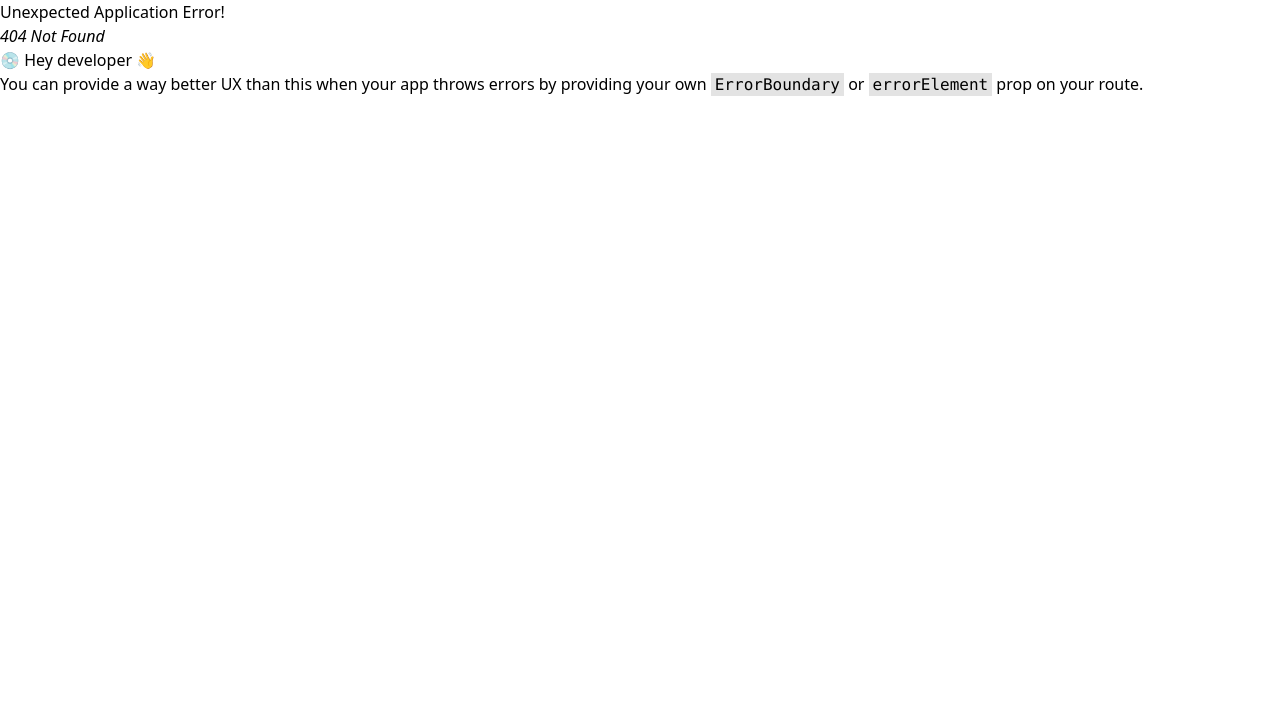
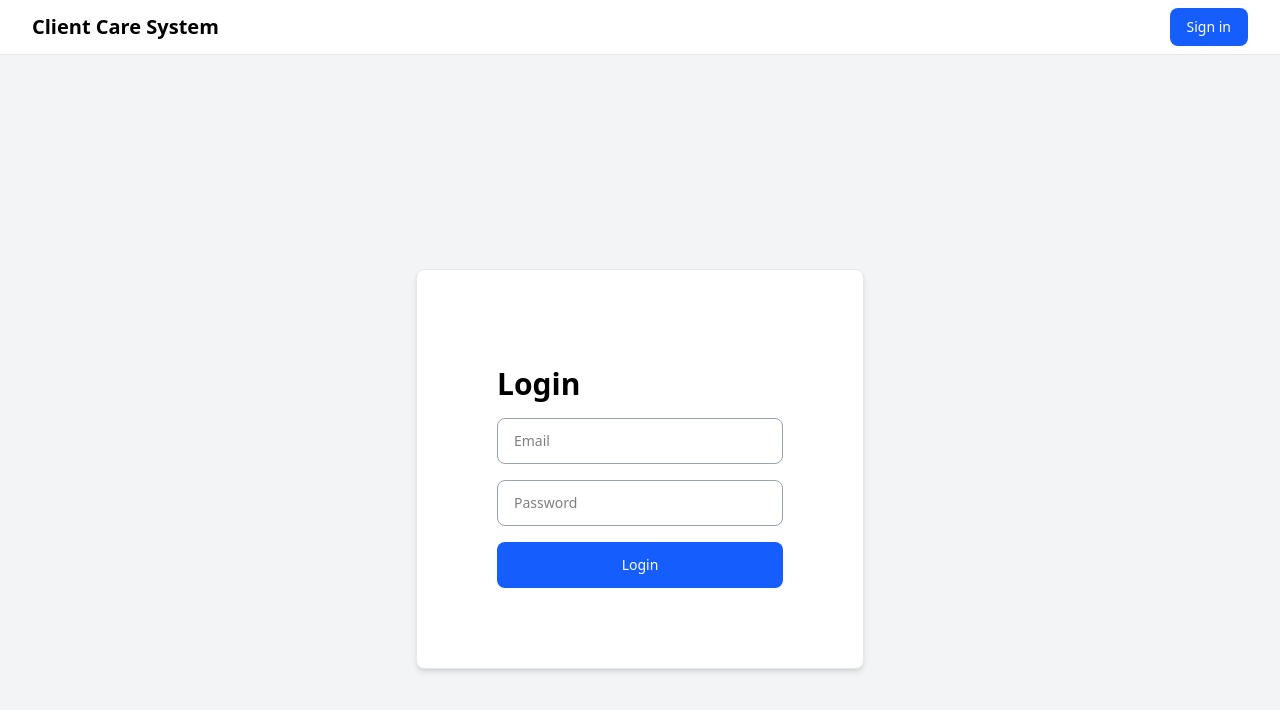
Before and after one commit to jameskiongo/client-care, a React (Vite) app in the folder frontend/: page /login in a window 1280 px wide. Before the commit this address had no page. Shown: the top 710 px of the page. Built offline with nearby package versions, Linux system fonts and the light colour scheme.

Commit message:
created navigation bar
added new buttons on navbar

```diff
--- a/frontend/src/App.jsx
+++ b/frontend/src/App.jsx
@@ -1,4 +1,5 @@
 import HomePage from "./pages/HomePage";
+import LandingPage from "./pages/LandingPage";
 import LoginPage from "./pages/LoginPage";
 import Root from "./pages/Root";
 import AuthProvider from "./utils/AuthProvider";
@@ -13,8 +14,9 @@ import {
 const router = createBrowserRouter(
   createRoutesFromElements(
     <Route path="/" element={<Root />}>
-      <Route index element={<LoginPage />} />
+      <Route index element={<LandingPage />} />
       {/* <Route path="*" element={<NotFoundPage />} /> */}
+      <Route path="/login" element={<LoginPage />} />
       <Route element={<PrivateRoutes />}>
         <Route path="/dashboard" element={<HomePage />} />
       </Route>
--- /dev/null
+++ b/frontend/src/components/Navbar.jsx
@@ -0,0 +1,108 @@
+import { Link } from "react-router";
+import { useNavigate } from "react-router";
+import { useAuth } from "../utils/AuthProvider";
+
+function Navbar() {
+  const navigate = useNavigate();
+  const { logout } = useAuth();
+  const accessToken = localStorage.getItem("accessToken");
+  const handleLogout = () => {
+    logout();
+    localStorage.removeItem("accessToken");
+    localStorage.removeItem("refreshToken");
+    navigate("/login");
+  };
+  return (
+    <div>
+      {/* ========== HEADER ========== */}
+      <header className="flex flex-wrap  md:justify-start md:flex-nowrap z-50 w-full bg-white border-b border-gray-200">
+        <nav className="relative max-w-[85rem] w-full mx-auto md:flex md:items-center md:justify-between md:gap-3 py-2 px-4 sm:px-6 lg:px-8">
+          <div className="flex justify-between items-center gap-x-1">
+            <Link
+              className="flex-none font-semibold text-xl text-black focus:outline-hidden focus:opacity-80"
+              aria-label="Brand"
+              to="/"
+            >
+              Client Care System
+            </Link>
+          </div>
+
+          <div
+            id="hs-header-base"
+            className="hs-collapse hidden overflow-hidden transition-all duration-300 basis-full grow md:block "
+            aria-labelledby="hs-header-base-collapse"
+          >
+            <div className="overflow-hidden overflow-y-auto max-h-[75vh] [&::-webkit-scrollbar]:w-2 [&::-webkit-scrollbar-thumb]:rounded-full [&::-webkit-scrollbar-track]:bg-gray-100 [&::-webkit-scrollbar-thumb]:bg-gray-300">
+              <div className="py-2 md:py-0  flex flex-col md:flex-row md:items-center gap-0.5 md:gap-1">
+                <div className="grow">
+                  {/* <div className="flex flex-col md:flex-row md:justify-end md:items-center gap-0.5 md:gap-1"> */}
+                  {/* <Link */}
+                  {/*   className="p-2 flex items-center text-sm text-gray-800 hover:bg-gray-100 rounded-lg focus:outline-hidden focus:bg-gray-100" */}
+                  {/*   to="/" */}
+                  {/* > */}
+                  {/*   dashboard */}
+                  {/* </Link> */}
+                  {/* </div> */}
+                </div>
+
+                <div className="my-2 md:my-0 md:mx-2">
+                  {/* <div className="w-full h-px md:w-px md:h-4 bg-gray-100 md:bg-gray-300"></div> */}
+                </div>
+
+                {/* Button Group */}
+                <div className=" flex flex-wrap items-center gap-x-1.5">
+                  {!accessToken ? (
+                    <>
+                      <Link
+                        to="/login"
+                        className="py-2 px-4 inline-flex justify-center items-center gap-x-2 text-sm font-medium rounded-lg border border-transparent bg-blue-600 text-white hover:bg-blue-700 focus:outline-hidden focus:bg-blue-700 disabled:opacity-50 disabled:pointer-events-none"
+                      >
+                        Sign in
+                      </Link>
+                    </>
+                  ) : (
+                    <>
+                      <div className="flex flex-col md:flex-row md:justify-end md:items-center gap-0.5 md:gap-1">
+                        <Link
+                          className="p-2 capitalize flex items-center text-sm text-gray-800 hover:bg-gray-100 rounded-lg focus:outline-hidden focus:bg-gray-100"
+                          to="/dashboard"
+                        >
+                          Create New Program
+                        </Link>
+                        <Link
+                          className="p-2 capitalize flex items-center text-sm text-gray-800 hover:bg-gray-100 rounded-lg focus:outline-hidden focus:bg-gray-100"
+                          to="#"
+                        >
+                          Add New Client
+                        </Link>
+
+                        <Link
+                          className="p-2 capitalize flex items-center text-sm text-gray-800 hover:bg-gray-100 rounded-lg focus:outline-hidden focus:bg-gray-100"
+                          to="/dashboard"
+                        >
+                          dashboard
+                        </Link>
+                      </div>
+
+                      <Link
+                        onClick={handleLogout}
+                        className="py-2 px-4 inline-flex justify-center items-center gap-x-2 text-sm font-medium rounded-lg border border-transparent bg-blue-600 text-white hover:bg-blue-700 focus:outline-hidden focus:bg-blue-700 disabled:opacity-50 disabled:pointer-events-none"
+                      >
+                        Logout
+                      </Link>
+                    </>
+                  )}
+                </div>
+                {/* End Button Group */}
+              </div>
+            </div>
+          </div>
+          {/* End Collapse */}
+        </nav>
+      </header>
+      {/* ========== END HEADER ========== */}
+    </div>
+  );
+}
+
+export default Navbar;
--- a/frontend/src/pages/HomePage.jsx
+++ b/frontend/src/pages/HomePage.jsx
@@ -1,5 +1,11 @@
 function HomePage() {
-  return <div className="">HomePage</div>;
+  return (
+    <div>
+      <div className="max-w-[85rem] h-full flex items-center justify-center  mx-auto px-4 sm:px-6 lg:px-8">
+        HomePage
+      </div>
+    </div>
+  );
 }
 
 export default HomePage;
--- a/frontend/src/pages/LandingPage.jsx
+++ b/frontend/src/pages/LandingPage.jsx
@@ -1,5 +1,45 @@
 function LandingPage() {
-  return <div className="">LandingPage</div>;
+  return (
+    <div className="min-h-screen flex items-center justify-center bg-gray-100">
+      {/* Hero */}
+      <div className="max-w-[85rem] h-full flex items-center justify-center  mx-auto px-4 sm:px-6 lg:px-8">
+        {/* Grid */}
+        <div className="grid lg:grid-cols-7 lg:gap-x-8 xl:gap-x-12 lg:items-center">
+          <div className="lg:col-span-3">
+            <h1 className="block text-3xl font-bold text-gray-800 sm:text-4xl md:text-5xl lg:text-6xl">
+              Client care system
+            </h1>
+            {/* <p className="mt-3 text-lg text-gray-800"> */}
+            {/*   Health program management system for enrolling and tracking client */}
+            {/*   information */}
+            {/* </p> */}
+            <div>
+              <p className="my-6 text-lg text-gray-800">
+                A streamlined health program management system designed for
+                healthcare providers to efficiently register clients, enroll
+                them in various health programs, and manage their profiles. The
+                system offers secure API endpoints for seamless integration with
+                other platforms, ensuring accurate tracking and improved
+                coordination of healthcare services.
+              </p>
+            </div>
+          </div>
+          {/* End Col */}
+
+          <div className="lg:col-span-4 mt-10 lg:mt-0">
+            <img
+              className="w-full rounded-xl"
+              src="https://thumbs.dreamstime.com/b/medical-hospital-healthcare-vector-infographics-doctors-departments-poster-cardiology-heart-pills-stethoscope-88016897.jpg"
+              alt="Hero Image"
+            />
+          </div>
+          {/* End Col */}
+        </div>
+        {/* End Grid */}
+      </div>
+      {/* End Hero */}
+    </div>
+  );
 }
 
 export default LandingPage;
--- a/frontend/src/pages/LoginPage.jsx
+++ b/frontend/src/pages/LoginPage.jsx
@@ -1,4 +1,5 @@
 import { useFormik } from "formik";
+import { Link } from "react-router";
 import { useAuth } from "../utils/AuthProvider";
 import { useNavigate } from "react-router";
 import toast from "react-hot-toast";
@@ -34,23 +35,15 @@ function LoginPage() {
   });
 
   return (
-    <div className="min-h-screen flex items-center justify-center bg-gray-100">
-      {/* Hero */}
-      <div className="max-w-[85rem] h-full flex items-center justify-center  mx-auto px-4 sm:px-6 lg:px-8">
+    <div className="min-h-screen w-full flex items-center justify-center bg-gray-100">
+      <div className="mt-7 w-full max-w-md border border-gray-200 rounded-lg shadow-md p-20 bg-white">
         {/* Grid */}
-        <div className="grid lg:grid-cols-7 lg:gap-x-8 xl:gap-x-12 lg:items-center">
-          <div className="lg:col-span-3">
-            <h1 className="block text-3xl font-bold text-gray-800 sm:text-4xl md:text-5xl lg:text-6xl">
-              Client care system
-            </h1>
-            <p className="mt-3 text-lg text-gray-800">
-              Health program management system for enrolling and tracking client
-              information
-            </p>
-            <div>
-              <h2 className="text-3xl font-bold my-4">Please login</h2>
+        <div className="w-full">
+          <div className="w-full">
+            <div className="w-full">
+              <h2 className="text-3xl font-bold my-4 capitalize">login</h2>
             </div>
-            <div>
+            <div className="w-full">
               <form onSubmit={formik.handleSubmit}>
                 <div className="mb-4">
                   <label
@@ -123,13 +116,13 @@ function LoginPage() {
           </div>
           {/* End Col */}
 
-          <div className="lg:col-span-4 mt-10 lg:mt-0">
-            <img
-              className="w-full rounded-xl"
-              src="https://thumbs.dreamstime.com/b/medical-hospital-healthcare-vector-infographics-doctors-departments-poster-cardiology-heart-pills-stethoscope-88016897.jpg"
-              alt="Hero Image"
-            />
-          </div>
+          {/* <div className="lg:col-span-4 mt-10 lg:mt-0"> */}
+          {/*   <img */}
+          {/*     className="w-full rounded-xl" */}
+          {/*     src="https://thumbs.dreamstime.com/b/medical-hospital-healthcare-vector-infographics-doctors-departments-poster-cardiology-heart-pills-stethoscope-88016897.jpg" */}
+          {/*     alt="Hero Image" */}
+          {/*   /> */}
+          {/* </div> */}
           {/* End Col */}
         </div>
         {/* End Grid */}
--- a/frontend/src/pages/Root.jsx
+++ b/frontend/src/pages/Root.jsx
@@ -1,8 +1,12 @@
 import { Outlet } from "react-router";
+import Navbar from "../components/Navbar";
 export default function Root() {
   return (
     <div>
       <div className="">
+        <div>
+          <Navbar />
+        </div>
         {/* <div className="hidden lg:block w-[80px] shadow-md fixed top-[65px] left-0 h-screen"> */}
         <div className="">
           <Outlet />
```
